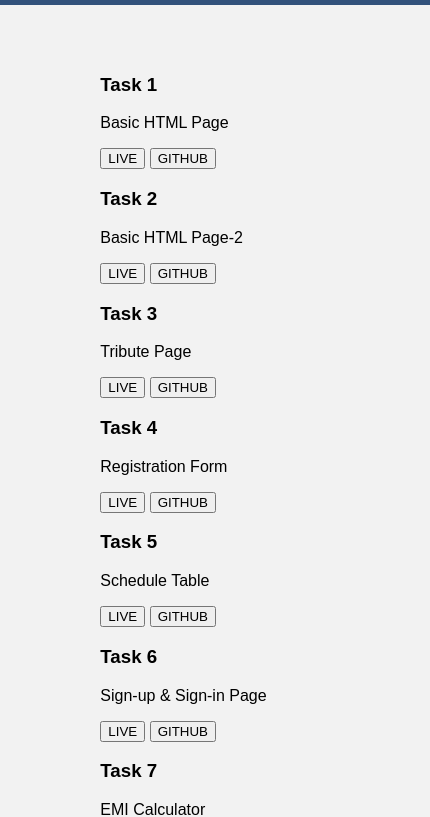
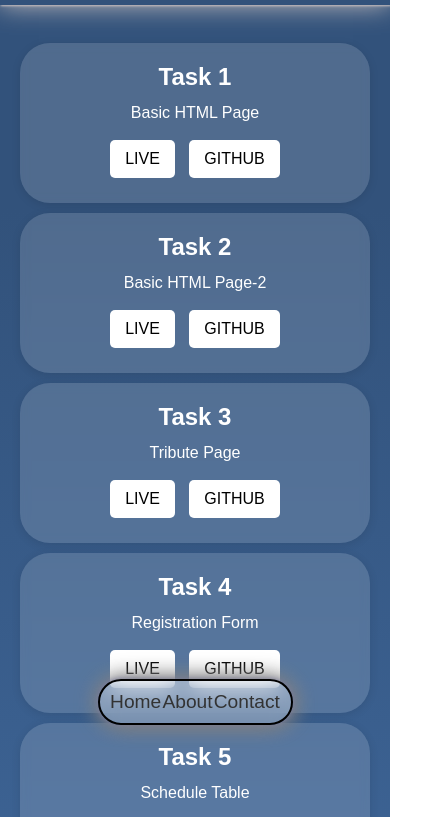
Before and after one commit to priya-singh05/reckonsys_task, a plain HTML site: page index.html in a window 390 px wide. Shown: the part 109-926 px from the top of the page, 430 px wide, since content can reach past the window. Drawn offline with Linux system fonts and the light colour scheme.

Commit message:
Update style.css

```diff
--- a/style.css
+++ b/style.css
@@ -1,66 +1,156 @@
-
-
-
-
-
+* {
+  box-sizing: border-box;
+}
 
 body {
-    font-family: Arial, sans-serif;
-    background-color: #f2f2f2;
+  margin: 0;
   padding: 0;
-    margin: 0;
+  font-family: sans-serif;
+  background: rgb(50, 82, 123);
+  background: linear-gradient(180deg, rgba(50, 82, 123, 1) 11%, rgba(63, 103, 154, 1) 40%, rgba(198, 190, 190, 1) 100%);
 }
+
 header {
-    width: 100%;
-    background-color: #32527b;
+  background: #32527B;
+  padding: 20px;
   color: #fff;
-    padding: 20px;
   text-align: center;
+  box-shadow: 1px 1px 2px #c6bebe, 0 0 25px #c6bebe;
+
 }
 
 h1 {
+  font-size: 2em;
   margin: 0;
 }
+
 main {
-    max-width: 100%;
-    margin: 40px auto;
   padding: 20px;
+}
+
+/* .hero-section {
+  background: linear-gradient(to right, #ff5858, #f857a6);
+  color: #fff;
+  padding: 20px;
+  margin-bottom: 20px;
+  text-align: center;
+} */
+
+.card-section {
   display: flex;
   flex-wrap: wrap;
-    justify-content: center;
+  justify-content: space-between;
+  margin-top: 5%;
+
 }
-  .Task {
-    width: calc(20% - 40px);
-    margin: 20px;
+
+.card {
+  background-color: rgba(255, 255, 255, .15);
+  backdrop-filter: blur(5px);
+  color: #fff;
+  border-radius: 30px;
+  box-shadow: 0 2px 10px rgba(0, 0, 0, 0.1);
+  margin-bottom: 20px;
   padding: 20px;
-    background-color: #fff;
-    border-radius: 5px;
-    box-shadow: 0 0 10px #ccc;
+  width: calc(25% - 30px);
   text-align: center;
+
 }
-  .Task h2 {
+
+.card h3 {
+  font-size: 1.5em;
   margin: 0;
 }
-  .Task a {
-    display: block;
-    margin-top: 20px;
-    padding: 10px 20px;
-    background-color: #32527b;
-    color: #fff;
-    border-radius: 5px;
-    text-decoration: none;
+
+.card p {
+  font-size: 1em;
+  line-height: 1.5;
+  margin: 10px 0 10px 0;
 }
 
-  @media (max-width: 992px) {
-    .Task {
-      width: calc(50% - 40px);
+.card-button {
+  background-color: #fff;
+
+  border: none;
+  border-radius: 5px;
+  padding: 10px 15px;
+  margin: 5px;
+  font-size: 1em;
+  cursor: pointer;
+
+}
+
+.card-button:hover {
+
+  color: #32527B;
+  font-size: 1.2em;
+}
+
+
+footer {
+  /* background-color: #f5f5f5; */
+  background-color: rgba(255, 255, 255, 0.3);
+  position: fixed;
+  bottom: 10px;
+  margin-left: 25%;
+  width: 50%;
+  padding: 10px;
+  border: 2px solid;
+  border-radius: 30px;
+  backdrop-filter: blur(10px);
+  box-shadow: 1px 1px 20px grey, 0 0 25px grey, 0 0 5px rgb(115, 115, 208);
+}
+
+
+nav {
+  display: flex;
+  justify-content: space-around;
+}
+
+nav a {
+  text-decoration: none;
+  color: #333;
+  font-size: 1.2em;
+}
+
+nav a:hover {
+  text-decoration: none;
+  color: Black;
+  font-size: 2em;
+
+}
+
+
+@media screen and (max-width: 992px) {
+  .card-section {
+      /* flex-direction: column;
+      align-items: center; */
+
+      display: flex;
+      flex-wrap: wrap;
+      justify-content: space-between;
+  }
+
+  .card {
+      text-align: center;
+      width: calc(50% - 20px);
+  }
+  .card-button:hover {
+
+    color: #32527B;
+    font-size: 0.5em;
   }
 }
-  @media (max-width: 600px) {
-    main {
-      padding: 10px;
-    }
-    .Task {
+
+@media screen and (max-width: 768px) {
+  .card {
+      margin-bottom: 10px;
+      text-align: center;
       width: 100%;
   }
+  .card-button:hover {
+
+    color: #32527B;
+    font-size: 1em;
   }
+}
```
Lines whose indentation alone changed are shown as unchanged.
